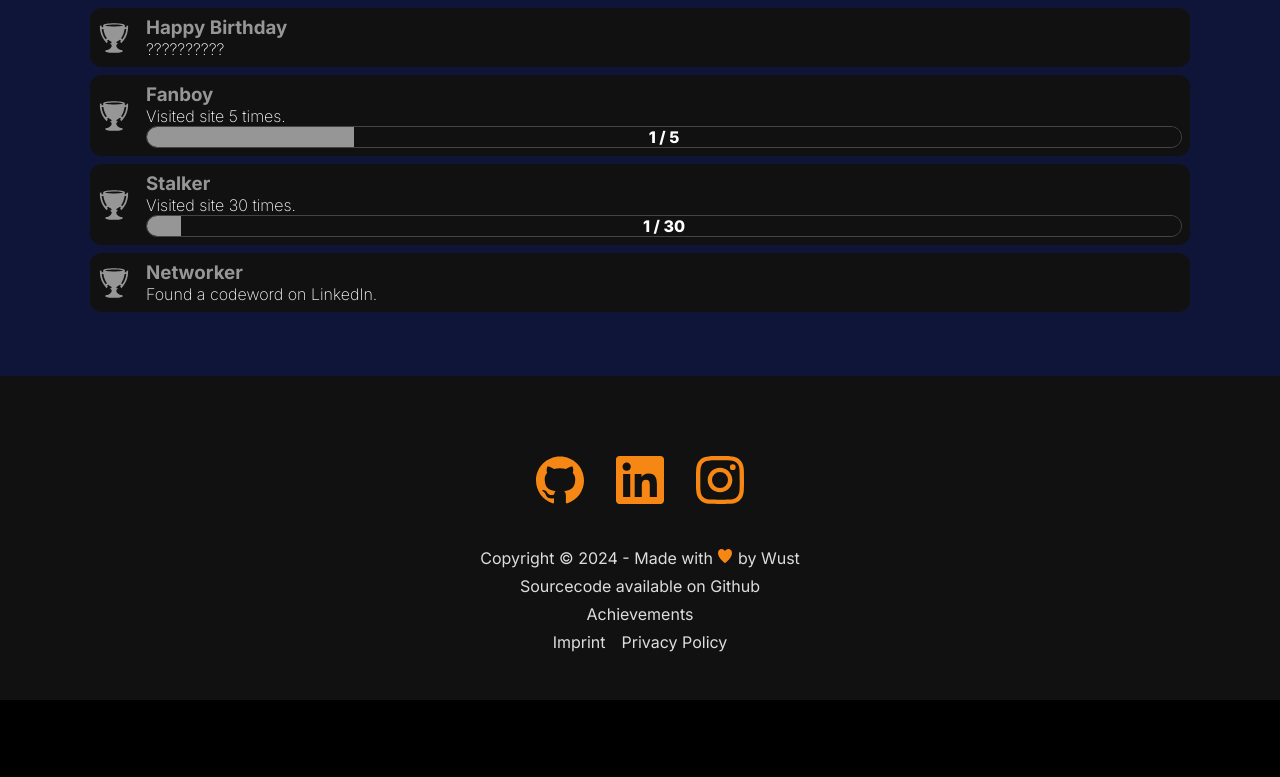
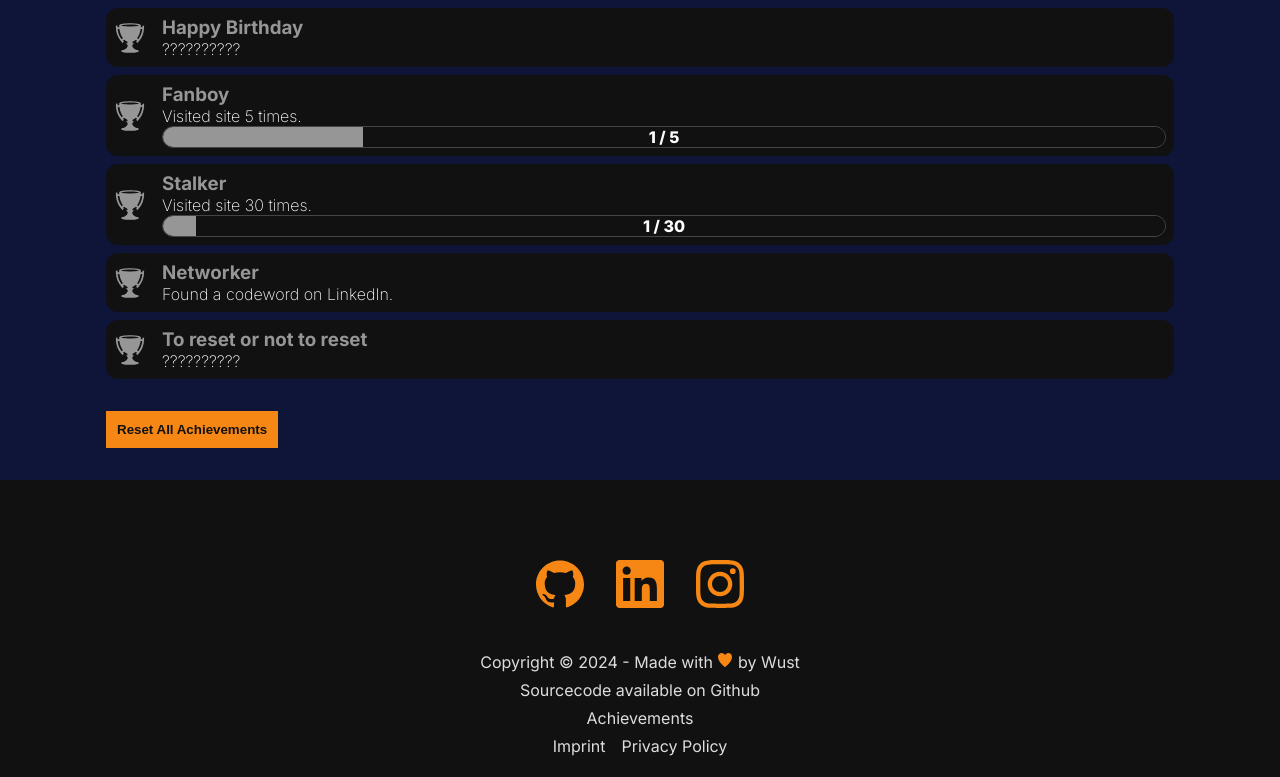
Before and after one commit to TobiasWust/tobiaswust2024, a Next.js app: page /achievements in a window 1280 px wide. Shown: the part 1239-2016 px from the top of the page. Before the commit the page ends 1939 px from the top, so only its background shows below. Built offline with nearby package versions, Linux system fonts and the light colour scheme.

Commit message:
add reset button

```diff
--- a/src/achievements/achievementStore.ts
+++ b/src/achievements/achievementStore.ts
@@ -12,6 +12,7 @@ type AchievementStore = {
   addAchievement: (achievementId: string) => void;
   setCounter: (counterName: string, value: number) => void;
   increaseCounter: (counterName: string) => void;
+  resetAchievements: () => void;
 };
 
 const achievementStore = create(
@@ -43,6 +44,12 @@ const achievementStore = create(
           [counterName]: value + 1
         }
       })
+    },
+    resetAchievements: () => {
+      set({
+        achievementIds: [],
+        counters: {}
+      });
     }
   }), {
     name: 'achievementStore',
--- a/src/achievements/useAVisits.ts
+++ b/src/achievements/useAVisits.ts
@@ -7,7 +7,6 @@ export default function useAVisits() {
   const counters = achievementStore((state) => state.counters);
 
   useEffect(() => {
-    console.log('hi');
     increaseCounter('visits');
   }, [increaseCounter]);
 
--- a/src/app/achievements/page.module.scss
+++ b/src/app/achievements/page.module.scss
@@ -1,6 +1,6 @@
 .achievements {
   section {
-    padding-block: 2em;
+    padding: 2em 1em;
 
     >h2 {
       font-size: 2rem;
@@ -18,7 +18,6 @@
   }
 
   button {
-    flex-basis: 70%;
     background: var(--wu-orange);
     padding: 10px;
     color: var(--wu-black);
@@ -26,12 +25,30 @@
     font-weight: bold;
     border: 1px solid transparent;
     transition: all 0.2s ease-in-out;
+
+    &:hover {
+      background: transparent;
+      border: 1px solid var(--wu-orange);
+      color: var(--wu-orange);
+      cursor: pointer;
+    }
+
+    &.inverted {
+      background: transparent;
+      border: 1px solid var(--wu-orange);
+      color: var(--wu-orange);
+
+      &:hover {
+        background: var(--wu-orange);
+        color: var(--wu-black);
+        border: 1px solid transparent;
+      }
+    }
   }
 
-  button:hover {
-    background: transparent;
-    border: 1px solid var(--wu-orange);
-    color: var(--wu-orange);
-    cursor: pointer;
+  .confirmWrapper {
+    display: flex;
+    gap: 1em;
+    align-items: center;
   }
 }
--- a/src/app/achievements/page.tsx
+++ b/src/app/achievements/page.tsx
@@ -1,13 +1,34 @@
 'use client';
 
+import { useState } from "react";
 import achievementStore from "../../achievements/achievementStore";
 import Achievement from "../../components/Achievement";
 import Progressbar from "../../components/Progressbar";
 import achievements from "../../data/achievements";
 import style from './page.module.scss';
+import { toast } from "react-toastify";
 
 export default function PAchievements() {
   const activeAchievements = achievementStore((state) => state.achievementIds);
+  const resetAchievements = achievementStore((state) => state.resetAchievements);
+  const addAchievement = achievementStore((state) => state.addAchievement);
+  const [clickedReset, setClickedReset] = useState(false);
+
+  const handleReset = () => {
+    setClickedReset(true);
+  };
+  const handleCancel = () => {
+    setClickedReset(false);
+    addAchievement('reset');
+  };
+
+  const handleConfirm = () => {
+    setClickedReset(false);
+    resetAchievements();
+    toast('Achievements reset', {
+      type: 'success'
+    })
+  };
 
   return (
     <main className={style.achievements}>
@@ -24,8 +45,20 @@ export default function PAchievements() {
             />
           ))}
         </div>
-        {/* <button type="button">Reset All Achievements</button> */}
+        {!clickedReset ?
+          (<div className={style.confirmWrapper}>
+            <button type="button" onClick={handleReset}>
+              Reset All Achievements
+            </button>
+          </div>)
+          :
+          (<div className={style.confirmWrapper}>
+            <span>Really Reset All Achievements?</span>
+            <button type="button" onClick={handleConfirm} className={style.inverted}>Confirm</button>
+            <button type="button" onClick={handleCancel}>Cancel</button>
+          </div>)
+        }
       </section>
-    </main>
+    </main >
   )
 }
--- a/src/data/achievements.tsx
+++ b/src/data/achievements.tsx
@@ -4,7 +4,6 @@ export type Achievement = {
   label: string
   id: string
   description: string
-  logo?: string
   withProgress?: boolean
   maxProgress?: number
   getMaxProgress?: () => void
@@ -18,55 +17,42 @@ const achievements: Achievement[] = [
     label: 'Scroll Master',
     id: 'scrollMaster',
     description: 'Scrolled to the bottom.',
-    logo: 'string',
     secret: true,
   },
   {
     label: 'Project Shopper',
     id: 'projectShopper',
     description: 'Viewed every project.',
-    logo: 'string',
     withProgress: true,
     maxProgress: projects.length,
-    getProgress: () => Number(localStorage.getItem('projectsOpened')) || 0,
+    counterName: 'projectsOpened'
+
   },
   {
     label: 'Use Contact Form',
     id: 'useContactForm',
     description: 'Dropped me a message.',
-    logo: 'string',
     secret: true,
   },
-  // {
-  //   label: 'Cheater',
-  //   id: 'cheater',
-  //   description: 'Tried Konami Code.',
-  //   logo: 'string',
-  //   secret: true,
-  // },
   {
     label: 'Starfox',
     id: 'starfox',
     description: 'Did a barrel roll.',
-    logo: 'string',
   },
   {
     label: 'Inspector Gadget',
     id: 'inspectorGadget',
     description: 'Used console function.',
-    logo: 'string',
   },
   {
     label: 'Night Owl',
     id: 'nightOwl',
     description: 'Visited the site between midnight and 4 AM.',
-    logo: 'string',
   },
   {
     label: 'Stay Awhile',
     id: 'stayAwhile',
     description: 'Stayed on the Site for more than 10 minutes.',
-    logo: 'string',
   },
   {
     label: 'Social Butterfly',
@@ -81,7 +67,6 @@ const achievements: Achievement[] = [
     label: 'Hexagon Hunter',
     id: 'hexagonHunter',
     description: 'Hovered 500 Hexagons.',
-    logo: 'string',
     withProgress: true,
     maxProgress: 500,
     counterName: 'hexagonsHovered'
@@ -106,39 +91,33 @@ const achievements: Achievement[] = [
     label: 'Polymath',
     id: 'polymath',
     description: 'I am a number that is twice the sum of my digits. What number am I?',
-    logo: 'string',
   },
   {
     label: 'Fullscreen Fanatic',
     id: 'fullscreenFanatic',
     description: 'Viewed the website in fullscreen mode.',
-    logo: 'string',
     secret: true,
   },
   {
     label: 'Secret Love',
     id: 'secretLove',
     description: 'Found love.',
-    logo: 'string',
   },
   {
     label: 'Santa Claus',
     id: 'santaClaus',
     description: 'Visited site on christmas.',
-    logo: 'string',
   },
   {
     label: 'Happy Birthday',
     id: 'happyBirthday',
     description: 'Visited site on my Birthday.',
-    logo: 'string',
     secret: true,
   },
   {
     label: 'Fanboy',
     id: 'fanboy',
     description: 'Visited site 5 times.',
-    logo: 'string',
     withProgress: true,
     maxProgress: 5,
     counterName: 'visits'
@@ -147,7 +126,6 @@ const achievements: Achievement[] = [
     label: 'Stalker',
     id: 'stalker',
     description: 'Visited site 30 times.',
-    logo: 'string',
     withProgress: true,
     maxProgress: 30,
     counterName: 'visits'
@@ -156,15 +134,13 @@ const achievements: Achievement[] = [
     label: 'Networker',
     id: 'networker',
     description: 'Found a codeword on LinkedIn.',
-    logo: 'string',
   },
-  // {
-  //   label: 'To reset or not to reset',
-  //   id: 'reset',
-  //   description: 'Used reset button but said no.',
-  //   logo: 'string',
-  //   secret: true
-  // },
+  {
+    label: 'To reset or not to reset',
+    id: 'reset',
+    description: 'Used reset button but said no.',
+    secret: true
+  },
 ]
 
 export default achievements;
```
